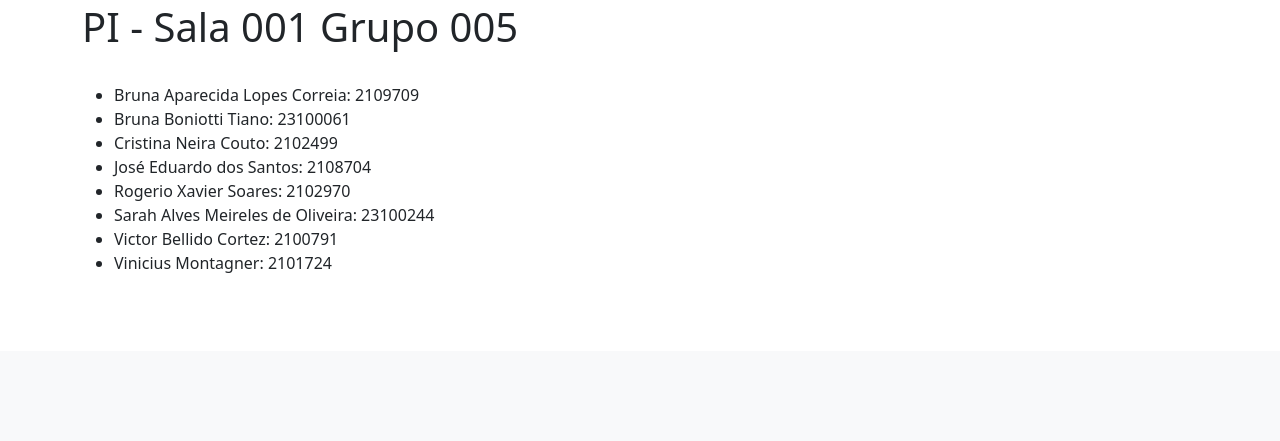
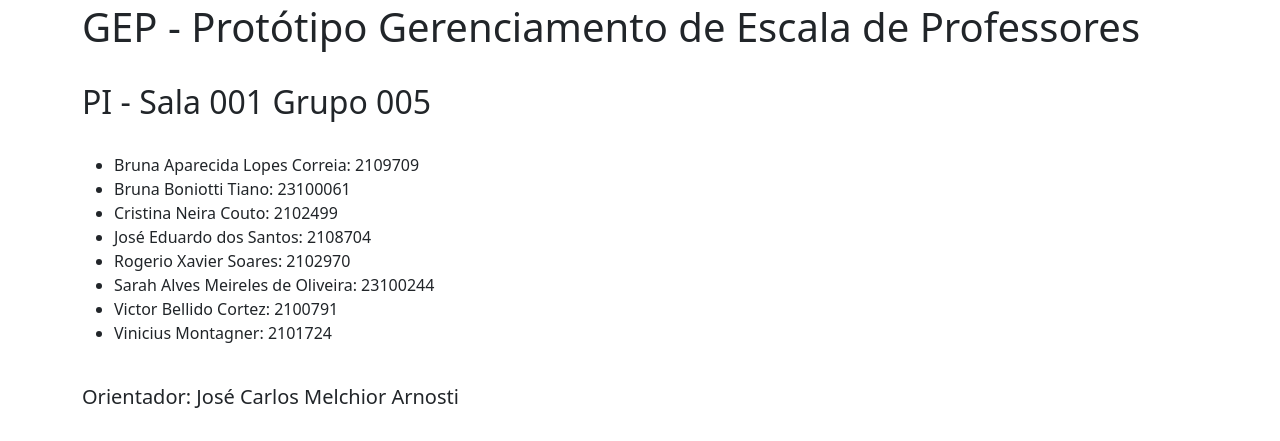
Before and after one commit to brumcr/brumcr, a Python web app: template templates/visualizador.html in a window 1280 px wide. Shown: the part 449-890 px from the top of the page. Before the commit the page ends 722 px from the top, so only its background shows below. Run offline with Jinja, Linux system fonts and the light colour scheme; the template is opened without the code that fills it, so the values that code supplies are empty.

Commit message:
Alterado nav.html 2

```diff
--- a/templates/visualizador.html
+++ b/templates/visualizador.html
@@ -4,7 +4,9 @@
 
     <div class="container">
 		<br>
-        <h1>PI - Sala 001 Grupo 005</h1><br>
+        <h1>GEP - Protótipo Gerenciamento de Escala de Professores </h1>
+        <br>
+        <h2>PI - Sala 001 Grupo 005</h2><br>
             <ul>
               <li>Bruna Aparecida Lopes Correia: 2109709</li>
               <li>Bruna Boniotti Tiano: 23100061</li>
@@ -15,6 +17,8 @@
               <li>Victor Bellido Cortez: 2100791</li>
               <li>Vinicius Montagner: 2101724</li>
             </ul>
+        <br>
+        <h5>Orientador: José Carlos Melchior Arnosti</h5>
 
 		<br>
     </div>
```
Also changed, not shown: README.md.
